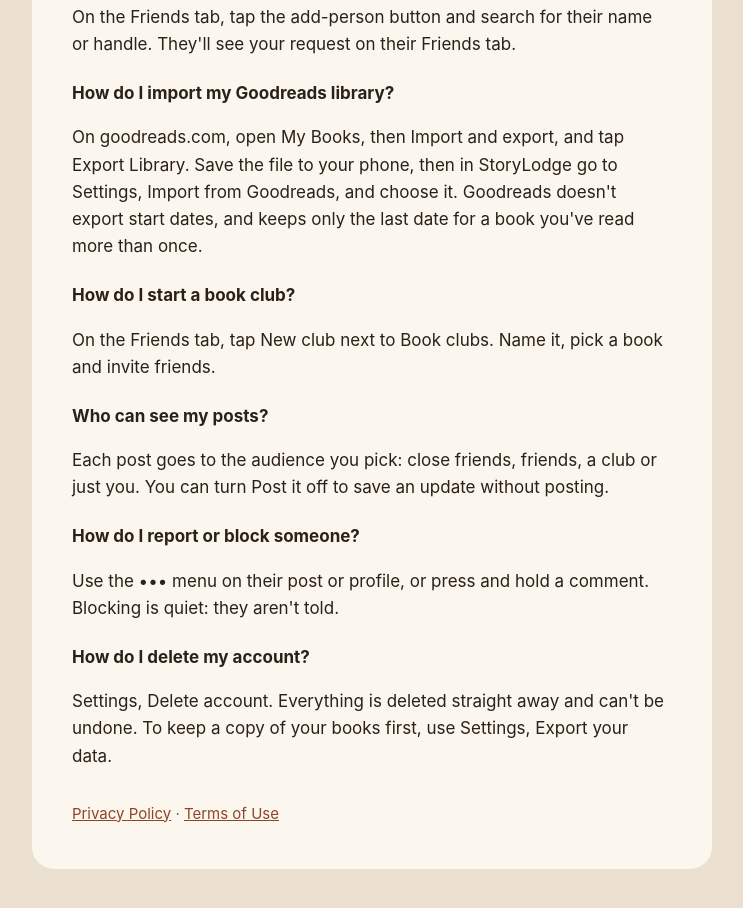
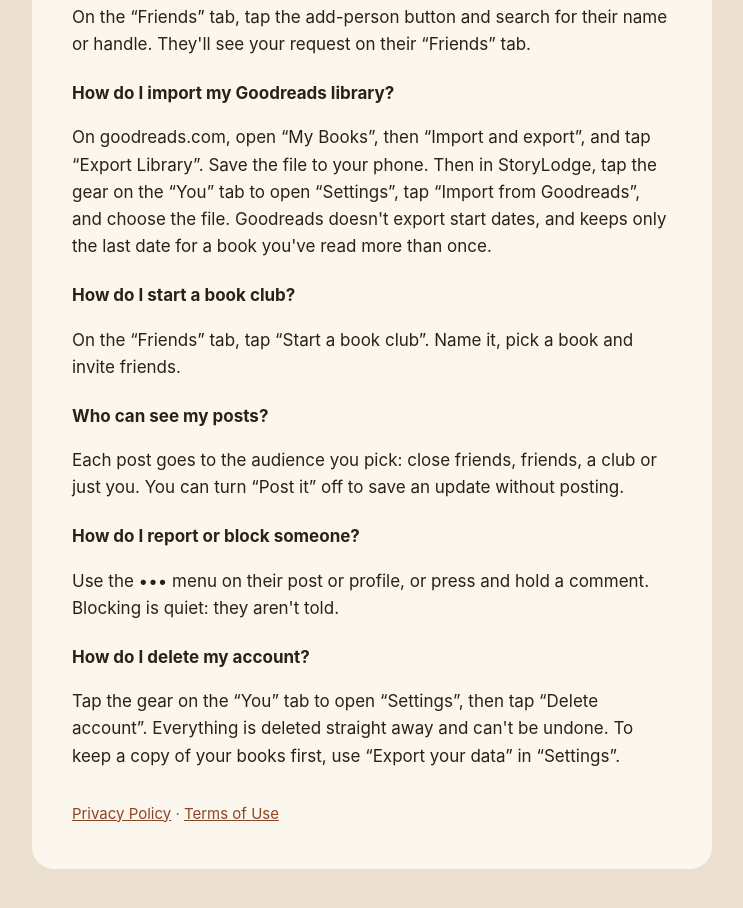
Before and after one commit to StoryLodge/legal, a plain HTML site: page support.html in a window 1280 px wide. Shown: the part 296-1204 px from the top of the page, without its empty margins (268-1011 px from the left). Drawn offline with Linux system fonts and the light colour scheme.

Commit message:
Quote names on screen; correct the support steps

```diff
--- a/support.html
+++ b/support.html
@@ -16,22 +16,22 @@
 <h2>Common questions</h2>
 
 <h3>How do I add friends?</h3>
-<p>On the Friends tab, tap the add-person button and search for their name or handle. They'll see your request on their Friends tab.</p>
+<p>On the “Friends” tab, tap the add-person button and search for their name or handle. They'll see your request on their “Friends” tab.</p>
 
 <h3>How do I import my Goodreads library?</h3>
-<p>On goodreads.com, open My Books, then Import and export, and tap Export Library. Save the file to your phone, then in StoryLodge go to Settings, Import from Goodreads, and choose it. Goodreads doesn't export start dates, and keeps only the last date for a book you've read more than once.</p>
+<p>On goodreads.com, open “My Books”, then “Import and export”, and tap “Export Library”. Save the file to your phone. Then in StoryLodge, tap the gear on the “You” tab to open “Settings”, tap “Import from Goodreads”, and choose the file. Goodreads doesn't export start dates, and keeps only the last date for a book you've read more than once.</p>
 
 <h3>How do I start a book club?</h3>
-<p>On the Friends tab, tap New club next to Book clubs. Name it, pick a book and invite friends.</p>
+<p>On the “Friends” tab, tap “Start a book club”. Name it, pick a book and invite friends.</p>
 
 <h3>Who can see my posts?</h3>
-<p>Each post goes to the audience you pick: close friends, friends, a club or just you. You can turn Post it off to save an update without posting.</p>
+<p>Each post goes to the audience you pick: close friends, friends, a club or just you. You can turn “Post it” off to save an update without posting.</p>
 
 <h3>How do I report or block someone?</h3>
 <p>Use the ••• menu on their post or profile, or press and hold a comment. Blocking is quiet: they aren't told.</p>
 
 <h3>How do I delete my account?</h3>
-<p>Settings, Delete account. Everything is deleted straight away and can't be undone. To keep a copy of your books first, use Settings, Export your data.</p>
+<p>Tap the gear on the “You” tab to open “Settings”, then tap “Delete account”. Everything is deleted straight away and can't be undone. To keep a copy of your books first, use “Export your data” in “Settings”.</p>
 
 <p class="links"><a href="privacy.html">Privacy Policy</a> · <a href="terms.html">Terms of Use</a></p>
 </main>
```
Also changed, not shown: privacy.html (+2 -2 lines), terms.html (+1 -1 lines).
